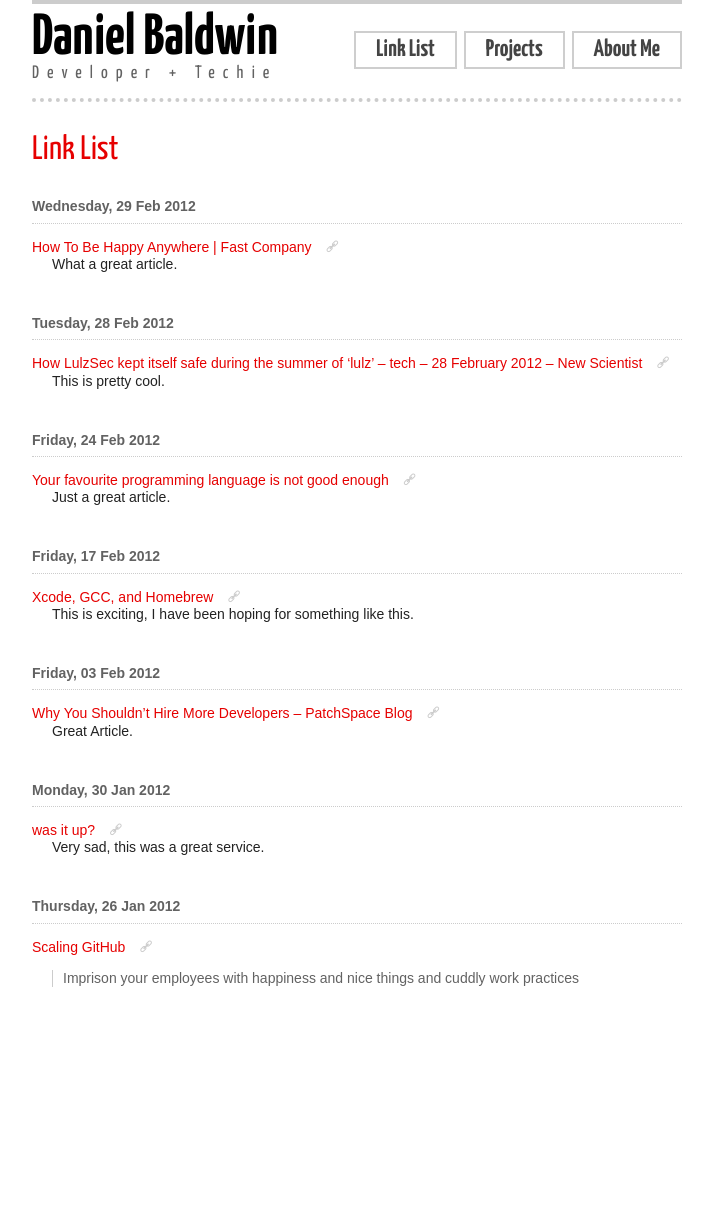
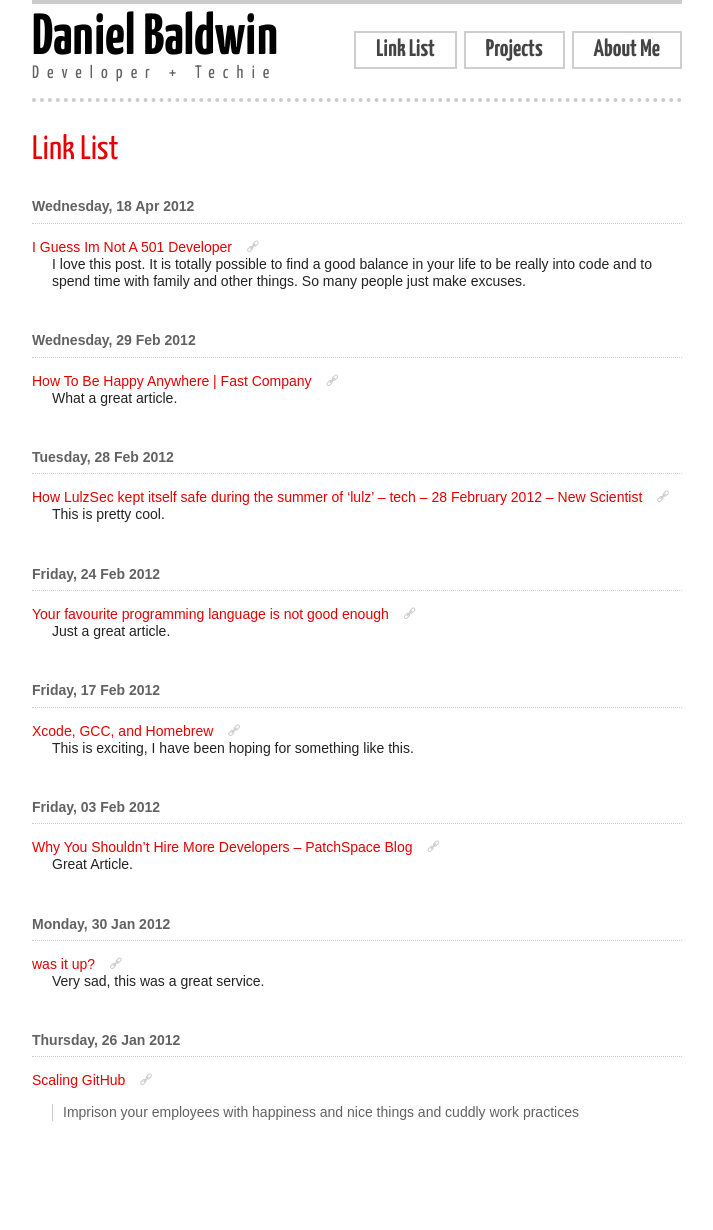
Before and after one commit to danielcbaldwin/danielcbaldwin.github.com, a Jekyll site: the page built from links/index.html, in a window 1280 px wide. Shown: the whole page, without its empty margins (283-996 px from the left). Built offline with Jekyll 4.4.1, drawn with Linux system fonts in a browser that asks for light colours; nearby versions of some CDN libraries; Markdown is read by kramdown in place of the engine named in the settings; before the commit the page ends 1096 px from its top, so only the background shows below that.

Commit message:
Added link

```diff
--- a/links/index.html
+++ b/links/index.html
@@ -2,7 +2,18 @@
 layout: link-list
 title: Link List
 ---
-<h4 class="date-seperator first">Wednesday, 29 Feb 2012</h4>
+<h4 class="date-seperator first">Wednesday, 18 Apr 2012</h4>
+<dl class="linklist">
+  <dt>
+    <a href="http://adit.io/posts/2012-04-18-I_guess_Im_not_a_501_Developer.html">I Guess Im Not A 501 Developer</a>
+    <a href="/links/i-guess-im-not-a-501-developer.html" class="permalink">a</a>
+  </dt>
+  <dd>
+    <p>I love this post. It is totally possible to find a good balance in your life to be really into code and to spend time with family and other things. So many people just make excuses.</p>
+  </dd>
+</dl>
+
+<h4 class="date-seperator">Wednesday, 29 Feb 2012</h4>
 <dl class="linklist">
   <dt>
     <a href="http://www.fastcompany.com/1820974/buyology-martin-lindstrom-global-happiness">How To Be Happy Anywhere | Fast Company</a>
```
Also changed, not shown: _links/i-guess-im-not-a-501-developer.md (added, +8 -0 lines), links/i-guess-im-not-a-501-developer.md (added, +8 -0 lines), 1 other file.
